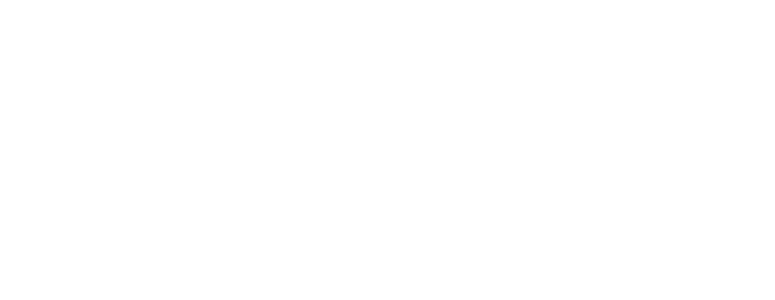
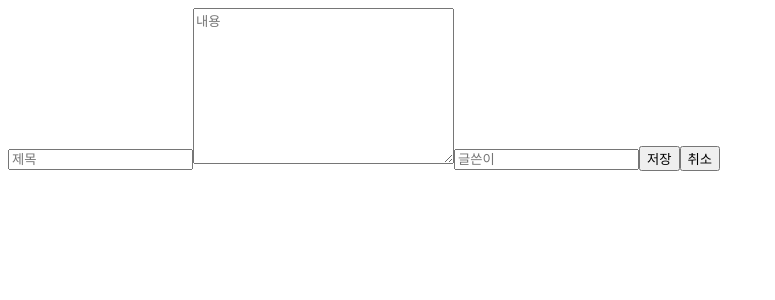
Before and after one commit to LilySeo/vue-board, a Vue app: page /#/create in a window 1280 px wide. Shown: the top 300 px of the page, without its empty margins (0-775 px from the left). Built offline with nearby package versions, Linux system fonts and the light colour scheme.

Commit message:
C:create 글쓰기

```diff
--- /dev/null
+++ b/src/components/Create.vue
@@ -0,0 +1,42 @@
+<template>
+  <div>
+    <input v-model="title" type="text" placeholder="제목" />
+    <textarea v-model="content" name="" id="" cols="30" rows="10" placeholder="내용"></textarea>
+    <input v-model="writer" type="text" placeholder="글쓴이" />
+
+    <button @click="write">저장</button>
+    <button @click="clear">취소</button>
+  </div>
+</template>
+
+<script>
+import data from '@/data'
+
+export default {
+  name: 'Create',
+  data() {
+    return {
+      datas: data,
+      title: "",
+      content: "",
+      writer: "",
+    }
+  },
+  methods: {
+    write() {
+      this.datas.push({
+        title: this.title,
+        content: this.content,
+        writer: this.writer
+      })
+      this.$router.push({
+        path: '/'
+      })
+    },
+    clear() {
+    }
+
+  }
+
+}
+</script>
--- a/src/components/Read.vue
+++ b/src/components/Read.vue
@@ -18,6 +18,8 @@
         </tr>
       </tbody>
     </table>
+
+    <button @click="write">글쓰기</button>
   </div>
 </template>
 
@@ -30,6 +32,14 @@ export default {
     return {
       datas: data
     }
+  },
+  methods: {
+    write() {
+      console.log("글쓰기")
+      this.$router.push({
+        path: 'create'
+      })
+    }
   }
 }
 </script>
--- a/src/router/index.js
+++ b/src/router/index.js
@@ -1,6 +1,7 @@
 import Vue from 'vue'
 import Router from 'vue-router'
 import Read from '@/components/Read'
+import Create from '@/components/Create'
 
 Vue.use(Router)
 
@@ -10,6 +11,11 @@ export default new Router({
       path: '/',
       name: 'Read',
       component: Read
+    },
+    {
+      path: '/create',
+      name: 'Create',
+      component: Create
     }
   ]
 })
```
